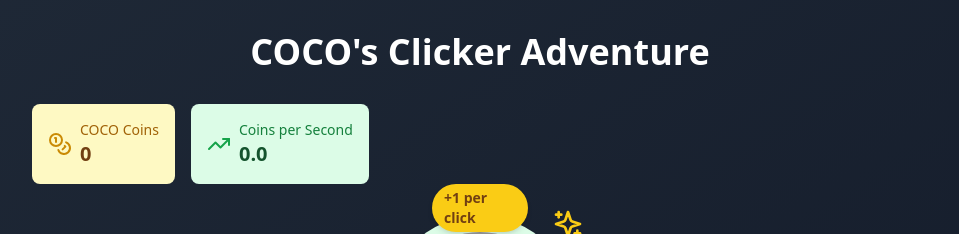
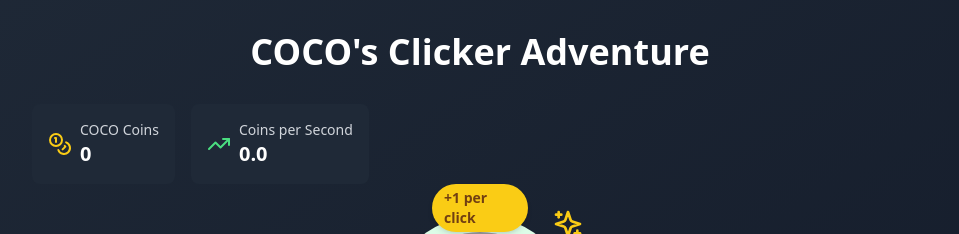
Before and after one commit to metrognome200/COCO, a React (Vite) app: page / in a window 1280 px wide. Shown: the top 234 px of the page, without its empty margins (160-1119 px from the left). Built offline with nearby package versions, Linux system fonts and the light colour scheme; grey boxes are pictures that could not be loaded.

Commit message:
Update GameStats.tsx

```diff
--- a/src/components/GameStats.tsx
+++ b/src/components/GameStats.tsx
@@ -10,18 +10,18 @@ interface GameStatsProps {
 export const GameStats: React.FC<GameStatsProps> = ({ cocoCoins, stats }) => {
   return (
     <div className="flex gap-4">
-      <div className="bg-yellow-100 rounded-lg p-4 flex items-center gap-2">
-        <Coins className="text-yellow-600" />
+      <div className="bg-gray-800 rounded-lg p-4 flex items-center gap-2">
+        <Coins className="text-yellow-400" />
         <div>
-          <p className="text-sm text-yellow-700">COCO Coins</p>
-          <p className="text-xl font-bold text-yellow-900">{cocoCoins.toLocaleString()}</p>
+          <p className="text-sm text-gray-300">COCO Coins</p>
+          <p className="text-xl font-bold text-white">{cocoCoins.toLocaleString()}</p>
         </div>
       </div>
-      <div className="bg-green-100 rounded-lg p-4 flex items-center gap-2">
-        <TrendingUp className="text-green-600" />
+      <div className="bg-gray-800 rounded-lg p-4 flex items-center gap-2">
+        <TrendingUp className="text-green-400" />
         <div>
-          <p className="text-sm text-green-700">Coins per Second</p>
-          <p className="text-xl font-bold text-green-900">{stats.coinsPerSecond.toFixed(1)}</p>
+          <p className="text-sm text-gray-300">Coins per Second</p>
+          <p className="text-xl font-bold text-white">{stats.coinsPerSecond.toFixed(1)}</p>
         </div>
       </div>
     </div>
```
